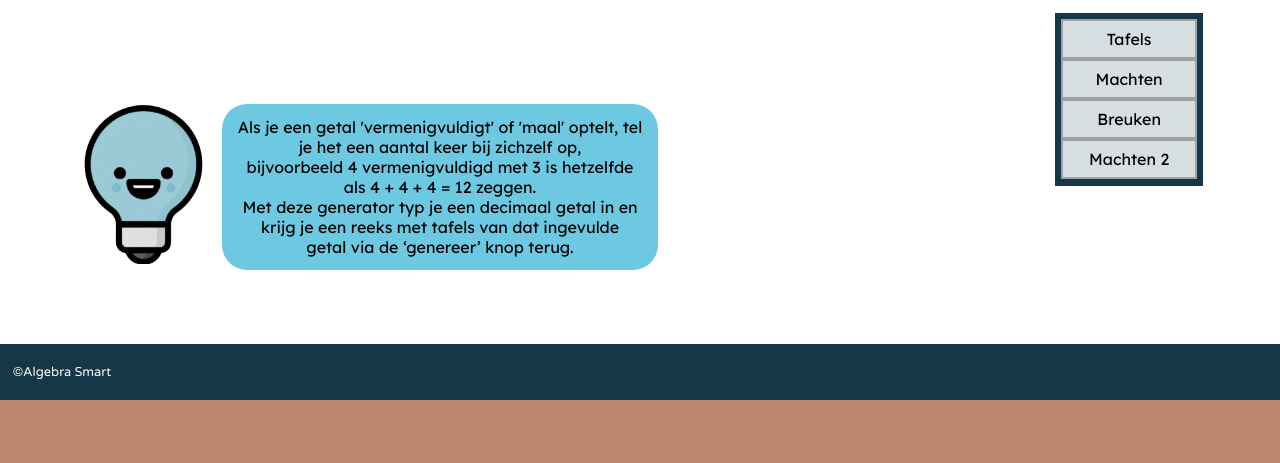
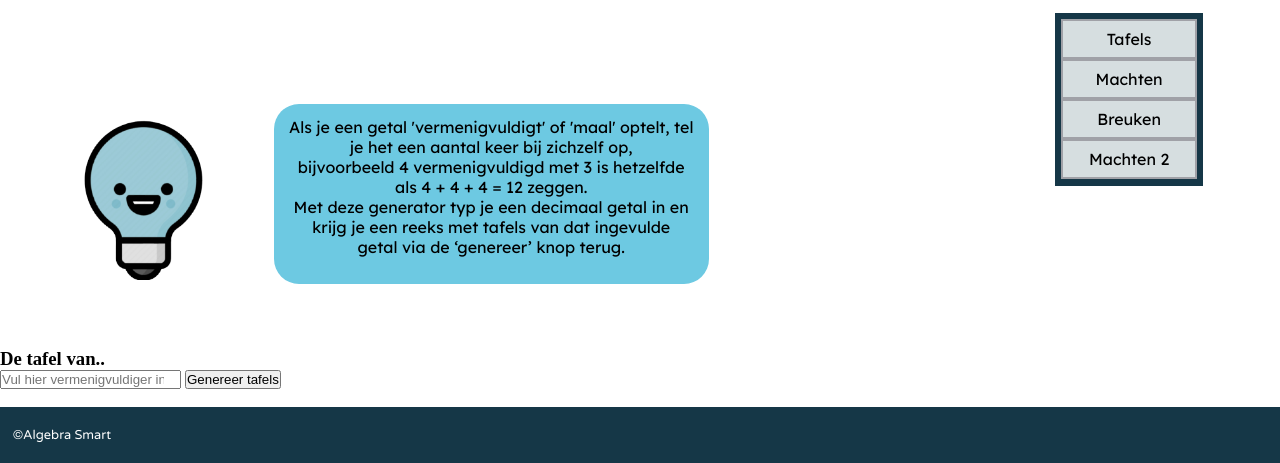
Before and after one commit to SiwaniV/ALA_p4_groep2, a PHP site: page /eenvoudigrekenen.html in a window 1280 px wide. Shown: the part 400-863 px from the top of the page. Before the commit the page ends 800 px from the top, so only its background shows below. Run offline with PHP 8.4, Linux system fonts and the light colour scheme.

Commit message:
HTML en CSS ge-updated

```diff
--- a/CSS/eenvoudrekenen.css
+++ b/CSS/eenvoudrekenen.css
@@ -203,12 +203,13 @@
     }
 
     .lamp img {
-
+        height: 20vh;
+        margin-top: 2vh;
 
     }
 
     #uitleg {
-
+        margin-left: 4vw;
         background-color: var(--uitlegbackground);
         width: 32vw;
         padding: 1vw;
@@ -221,7 +222,6 @@
 
     footer {
         position: absolute;
-        bottom: 0;
         display: flex;
         width: 100vw;
         height: 7vh;
--- a/eenvoudigrekenen.html
+++ b/eenvoudigrekenen.html
@@ -81,6 +81,15 @@
             </article>
         </section>
 
+        <section>
+            <article>
+                <h1>De tafel van..</h1>
+                <input type="number" id=waarde1 name="waarde" title="Type vermenigvuldiger in" placeholder="Vul hier vermenigvuldiger in">
+                <button onclick="tafelReeks()">Genereer tafels</button><br><br>
+                <div id="tafels"></div>
+            </article>
+        </section>
+
     </main>
 
 
```
